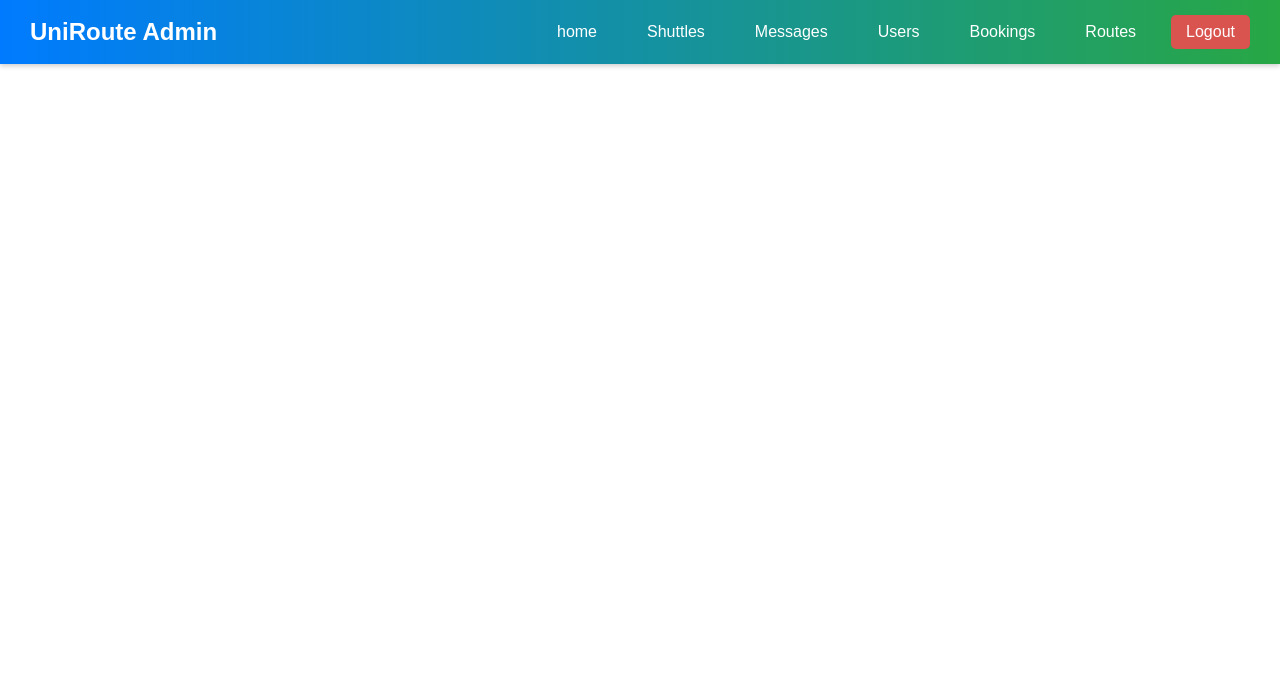
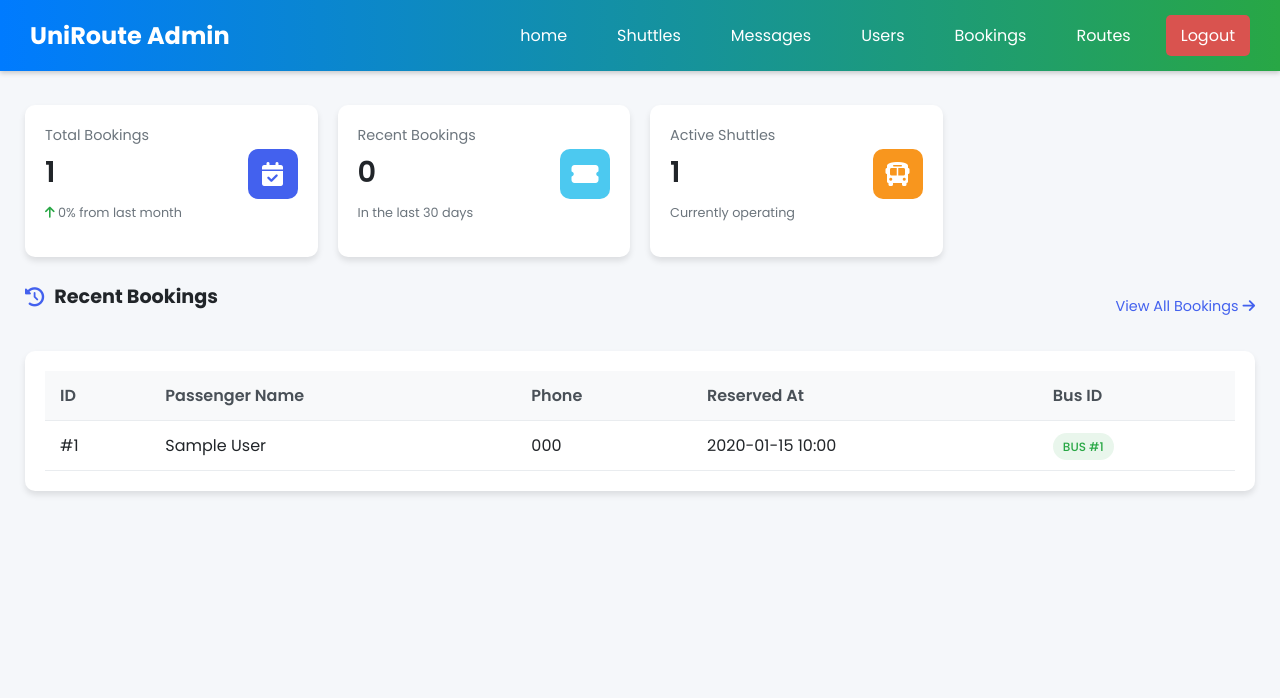
Before and after one commit to BrendonKD/uniRoute-Web, a PHP site: page /uniRoute-Web/admin/dashboard.php in a window 1280 px wide. Shown: the top 698 px of the page. After the commit the page ends 494 px from the top, so only its background shows below. Run offline with PHP 8.4, Linux system fonts and the light colour scheme; tables that the repository leaves empty or names only in its code hold one stand-in row (values such as "Sample post").

Commit message:
updated databases

```diff
--- a/admin/dashboard.php
+++ b/admin/dashboard.php
@@ -1,106 +1,258 @@
+<?php
+session_start();
+include 'connection.php';
+
+// Fetch statistics for dashboard cards
+$totalBookings = $pdo->query("SELECT COUNT(*) FROM customers")->fetchColumn();
+$activeShuttles = $pdo->query("SELECT COUNT(DISTINCT bus_id) FROM customers")->fetchColumn();
+$recentBookings = $pdo->query("SELECT COUNT(*) FROM customers WHERE reserved_at >= DATE_SUB(NOW(), INTERVAL 30 DAY)")->fetchColumn();
+
+// Calculate percentage increase for bookings (assuming we track this - using placeholder for now)
+$lastMonthBookings = $pdo->query("SELECT COUNT(*) FROM customers WHERE reserved_at BETWEEN DATE_SUB(NOW(), INTERVAL 60 DAY) AND DATE_SUB(NOW(), INTERVAL 30 DAY)")->fetchColumn();
+$bookingPercentage = $lastMonthBookings > 0 ? round(($recentBookings - $lastMonthBookings) / $lastMonthBookings * 100) : 0;
+
+// Fetch recent bookings
+$stmt = $pdo->query("SELECT id, name, phone, reserved_at, bus_id FROM customers ORDER BY reserved_at DESC LIMIT 5");
+$bookings = $stmt->fetchAll(PDO::FETCH_ASSOC);
+?>
+
 <!DOCTYPE html>
 <html lang="en">
 <head>
-    <meta charset="UTF-8">
-    <meta name="viewport" content="width=device-width, initial-scale=1.0">
-    <title>Admin Dashboard</title>
+  <meta charset="UTF-8" />
+  <meta name="viewport" content="width=device-width, initial-scale=1.0" />
+  <title>UniRoute Dashboard</title>
+
+  <!-- Font Awesome -->
+  <link rel="stylesheet" href="https://cdnjs.cloudflare.com/ajax/libs/font-awesome/6.4.0/css/all.min.css" />
+  <!-- Google Fonts -->
+  <link href="https://fonts.googleapis.com/css2?family=Poppins:wght@300;400;500;600;700&display=swap" rel="stylesheet" />
+
   <style>
+    :root {
+      --primary: #4361ee;
+      --secondary: #3f37c9;
+      --success: #4cc9f0;
+      --danger: #f72585;
+      --warning: #f8961e;
+      --dark: #212529;
+      --light: #f8f9fa;
+    }
+
     * {
       margin: 0;
       padding: 0;
       box-sizing: border-box;
-            font-family: Arial, sans-serif;
+      font-family: 'Poppins', sans-serif;
     }
 
-        .admin-header {
-            background: linear-gradient(to right, #007bff, #28a745);
-            color: white;
-            padding: 15px 30px;
+    body {
+      background-color: #f5f7fa;
+      color: var(--dark);
+    }
+
+    .main-content {
+      width: 100%;
+      margin-top: 80px;
+    }
+
+    .cards-section {
+      padding: 25px;
+      display: grid;
+      grid-template-columns: repeat(auto-fill, minmax(280px, 1fr));
+      gap: 20px;
+
+    }
+
+    .card {
+      background-color: white;
+      border-radius: 10px;
+      box-shadow: 0 4px 6px rgba(0, 0, 0, 0.1);
+      padding: 20px;
+      transition: transform 0.3s;
+    }
+
+    .card:hover {
+      transform: translateY(-5px);
+    }
+
+    .card-header {
       display: flex;
       justify-content: space-between;
       align-items: center;
-            box-shadow: 0 2px 5px rgba(0, 0, 0, 0.2);
-            position: fixed;
-            top: 0;
-            width: 100%;
-            z-index: 1000;
+      margin-bottom: 15px;
+
     }
 
-        .admin-header .logo {
-            font-size: 24px;
-            font-weight: bold;
+    .card-icon {
+      width: 50px;
+      height: 50px;
+      border-radius: 10px;
+      display: flex;
+      align-items: center;
+      justify-content: center;
+      font-size: 1.5rem;
+      color: white;
     }
 
-        .admin-header nav {
-            display: flex;
-            gap: 20px;
+    .card-icon.blue { background-color: var(--primary); }
+    .card-icon.green { background-color: var(--success); }
+    .card-icon.orange { background-color: var(--warning); }
+    .card-icon.pink { background-color: var(--danger); }
+
+    .card-title {
+      font-size: 0.9rem;
+      color: #6c757d;
+      margin-bottom: 5px;
     }
 
-        .admin-header nav a {
-            color: white;
-            text-decoration: none;
-            font-size: 16px;
-            padding: 8px 15px;
-            border-radius: 5px;
-            transition: background-color 0.3s ease;
+    .card-value {
+      font-size: 1.8rem;
+      font-weight: 600;
+      margin-bottom: 10px;
     }
 
-        .admin-header nav a:hover {
-            background-color: rgba(255, 255, 255, 0.2);
+    .card-footer {
+      font-size: 0.8rem;
+      color: #6c757d;
     }
 
-        .admin-header .logout-btn {
-            background-color: #d9534f;
-            color: white;
-            border: none;
-            padding: 8px 15px;
-            font-size: 16px;
-            border-radius: 5px;
-            cursor: pointer;
-            text-decoration: none;
-            transition: background-color 0.3s ease;
+    .recent-bookings {
+      padding: 0 25px 25px;
     }
 
-        .admin-header .logout-btn:hover {
-            background-color: #c9302c;
+    .section-title {
+      font-size: 1.2rem;
+      margin-bottom: 20px;
+      color: var(--dark);
+      display: flex;
+      align-items: center;
     }
 
-        /* Hamburger menu for mobile */
-        .hamburger {
-            display: none;
-            font-size: 24px;
-            background: none;
-            border: none;
-            color: white;
-            cursor: pointer;
+    .section-title i {
+      margin-right: 10px;
+      color: var(--primary);
     }
 
-        /* Responsive Design */
-        @media (max-width: 768px) {
-            .admin-header {
-                flex-wrap: wrap;
-                padding: 15px;
+    .action-bar {
+      display: flex;
+      justify-content: space-between;
+      align-items: center;
+      margin-bottom: 20px;
     }
 
-            .admin-header nav {
-                display: none;
-                flex-direction: column;
-                width: 100%;
-                gap: 10px;
-                margin-top: 15px;
+    .table-responsive {
+      background-color: white;
+      border-radius: 10px;
+      box-shadow: 0 4px 6px rgba(0, 0, 0, 0.1);
+      padding: 20px;
+      overflow-x: auto;
     }
 
-            .admin-header nav.active {
-                display: flex;
+    table {
+      width: 100%;
+      border-collapse: collapse;
     }
 
-            .admin-header .logout-btn {
-                width: 100%;
-                text-align: center;
+    th, td {
+      padding: 12px 15px;
+      text-align: left;
+      border-bottom: 1px solid #e9ecef;
     }
 
-            .hamburger {
-                display: block;
+    th {
+      background-color: #f8f9fa;
+      color: #495057;
+      font-weight: 600;
+    }
+
+    tr:hover {
+      background-color: #f8f9fa;
+    }
+
+    .status {
+      padding: 5px 10px;
+      border-radius: 20px;
+      font-size: 0.75rem;
+      font-weight: 500;
+      text-transform: uppercase;
+    }
+
+    .status.bus-1 {
+      background-color: rgba(40, 167, 69, 0.1);
+      color: #28a745;
+    }
+
+    .status.bus-2 {
+      background-color: rgba(255, 193, 7, 0.1);
+      color: #ffc107;
+    }
+
+    .status.bus-3 {
+      background-color: rgba(13, 110, 253, 0.1);
+      color: #0d6efd;
+    }
+
+    .status.default {
+      background-color: rgba(108, 117, 125, 0.1);
+      color: #6c757d;
+    }
+
+    .btn {
+      padding: 5px 10px;
+      border-radius: 5px;
+      font-size: 0.8rem;
+      cursor: pointer;
+      border: none;
+      transition: all 0.3s;
+      text-decoration: none;
+      display: inline-block;
+    }
+
+    .btn-primary {
+      background-color: var(--primary);
+      color: white;
+    }
+
+    .btn-primary:hover {
+      background-color: var(--secondary);
+    }
+
+    .btn-sm {
+      padding: 3px 8px;
+      font-size: 0.75rem;
+    }
+
+    .text-success {
+      color: #28a745;
+    }
+
+    .text-danger {
+      color: #dc3545;
+    }
+
+    .view-all-btn {
+      margin-left: auto;
+      display: inline-block;
+      color: var(--primary);
+      text-decoration: none;
+      font-size: 0.9rem;
+      transition: all 0.3s;
+    }
+
+    .view-all-btn:hover {
+      color: var(--secondary);
+    }
+
+    @media (max-width: 768px) {
+      .cards-section {
+        grid-template-columns: repeat(auto-fill, minmax(220px, 1fr));
+      }
+    }
+
+    @media (max-width: 576px) {
+      .cards-section {
+        grid-template-columns: 1fr;
       }
     }
   </style>
@@ -108,20 +260,93 @@
 <body>
 <?php include '../admin/adminLayout/header.php'; ?>
 
-
-    <!-- Placeholder content to show the header is fixed -->
-    <div style="height: 2000px; padding-top: 80px;">
-        <!-- Your dashboard content goes here -->
+  <div class="main-content">
+    <div class="cards-section">
+      <div class="card">
+        <div class="card-header">
+          <div>
+            <p class="card-title">Total Bookings</p>
+            <h3 class="card-value"><?= number_format($totalBookings) ?></h3>
+            <p class="card-footer">
+              <?php if($bookingPercentage >= 0): ?>
+                <i class="fas fa-arrow-up text-success"></i> <?= $bookingPercentage ?>% from last month
+              <?php else: ?>
+                <i class="fas fa-arrow-down text-danger"></i> <?= abs($bookingPercentage) ?>% from last month
+              <?php endif; ?>
+            </p>
+          </div>
+          <div class="card-icon blue"><i class="fas fa-calendar-check"></i></div>
+        </div>
       </div>
 
-    <script>
-        // Toggle mobile menu
-        const hamburger = document.querySelector('.hamburger');
-        const nav = document.querySelector('nav');
+      <div class="card">
+        <div class="card-header">
+          <div>
+            <p class="card-title">Recent Bookings</p>
+            <h3 class="card-value"><?= number_format($recentBookings) ?></h3>
+            <p class="card-footer">In the last 30 days</p>
+          </div>
+          <div class="card-icon green"><i class="fas fa-ticket-alt"></i></div>
+        </div>
+      </div>
 
-        hamburger.addEventListener('click', () => {
-            nav.classList.toggle('active');
-        });
-    </script>
+      <div class="card">
+        <div class="card-header">
+          <div>
+            <p class="card-title">Active Shuttles</p>
+            <h3 class="card-value"><?= $activeShuttles ?></h3>
+            <p class="card-footer">Currently operating</p>
+          </div>
+          <div class="card-icon orange"><i class="fas fa-bus"></i></div>
+        </div>
+      </div>
+    </div>
+
+    <div class="recent-bookings">
+      <div class="action-bar">
+        <h3 class="section-title"><i class="fas fa-history"></i> Recent Bookings</h3>
+        <a href="bookings.php" class="view-all-btn">View All Bookings <i class="fas fa-arrow-right"></i></a>
+      </div>
+
+      <div class="table-responsive">
+        <table>
+          <thead>
+            <tr>
+              <th>ID</th>
+              <th>Passenger Name</th>
+              <th>Phone</th>
+              <th>Reserved At</th>
+              <th>Bus ID</th>
+            </tr>
+          </thead>
+          <tbody>
+            <?php if(count($bookings) > 0): ?>
+              <?php foreach($bookings as $booking): ?>
+                <tr>
+                  <td>#<?= htmlspecialchars($booking['id']) ?></td>
+                  <td><?= htmlspecialchars($booking['name']) ?></td>
+                  <td><?= htmlspecialchars($booking['phone']) ?></td>
+                  <td><?= date('Y-m-d H:i', strtotime($booking['reserved_at'])) ?></td>
+                  <td>
+                    <?php
+                      $busClass = 'default';
+                      if($booking['bus_id'] == 1) $busClass = 'bus-1';
+                      else if($booking['bus_id'] == 2) $busClass = 'bus-2';
+                      else if($booking['bus_id'] == 3) $busClass = 'bus-3';
+                    ?>
+                    <span class="status <?= $busClass ?>">Bus #<?= htmlspecialchars($booking['bus_id']) ?></span>
+                  </td>
+                </tr>
+              <?php endforeach; ?>
+            <?php else: ?>
+              <tr>
+                <td colspan="6" class="text-center">No bookings found</td>
+              </tr>
+            <?php endif; ?>
+          </tbody>
+        </table>
+      </div>
+    </div>
+  </div>
 </body>
 </html>
```
Lines whose indentation alone changed are shown as unchanged.
